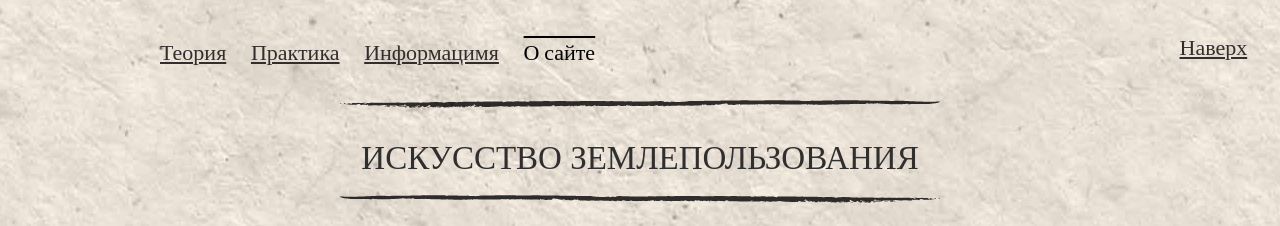
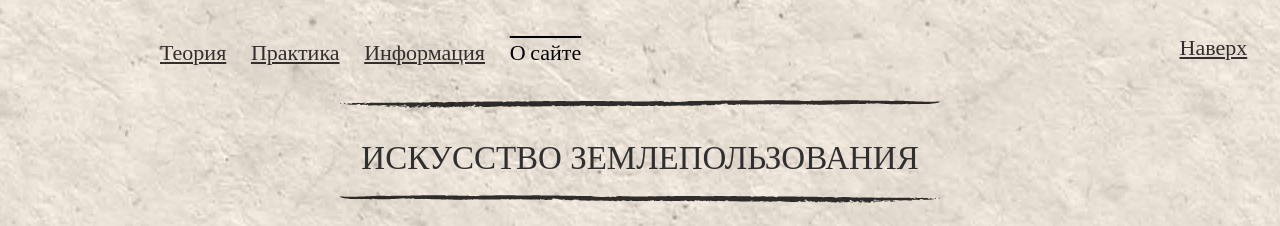
Before and after one commit to SergSi/land-use-art, a Jekyll site: the page built from index.md, in a window 1280 px wide. Shown: the top 226 px of the page. Built offline with Jekyll 4.4.1, drawn with Linux system fonts in a browser that asks for light colours; some web fonts are replaced.

Commit message:
Update nav.html

```diff
--- a/_includes/nav.html
+++ b/_includes/nav.html
@@ -3,7 +3,7 @@
     <br>
     <li {% if page.url == "/text/" %}class="active"{% endif %}><a href="{{ site.baseurl }}/text/">Теория</a></li>
     <li {% if page.url == "/docs/" %}class="active"{% endif %}><a href="{{ site.baseurl }}/docs/">Практика</a></li>
-    <li {% if page.url == "/sites/" %}class="active"{% endif %}><a href="{{ site.baseurl }}/sites/">Информацимя</a></li>
+    <li {% if page.url == "/sites/" %}class="active"{% endif %}><a href="{{ site.baseurl }}/sites/">Информация</a></li>
     <li {% if page.url == "/" %}class="active"{% endif %}><a href="{{ site.baseurl }}/">О сайте</a></li>
   </ul>
   <ul id="navlist" class="corner">
```
